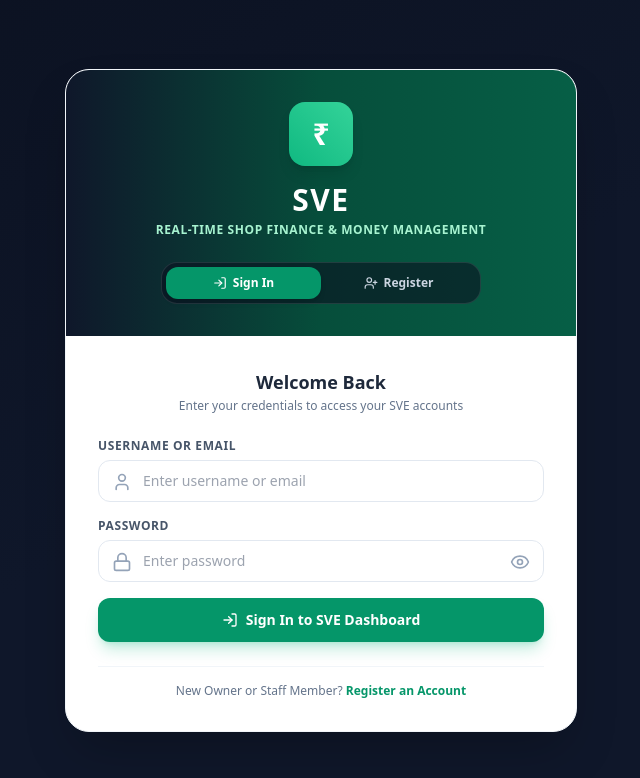
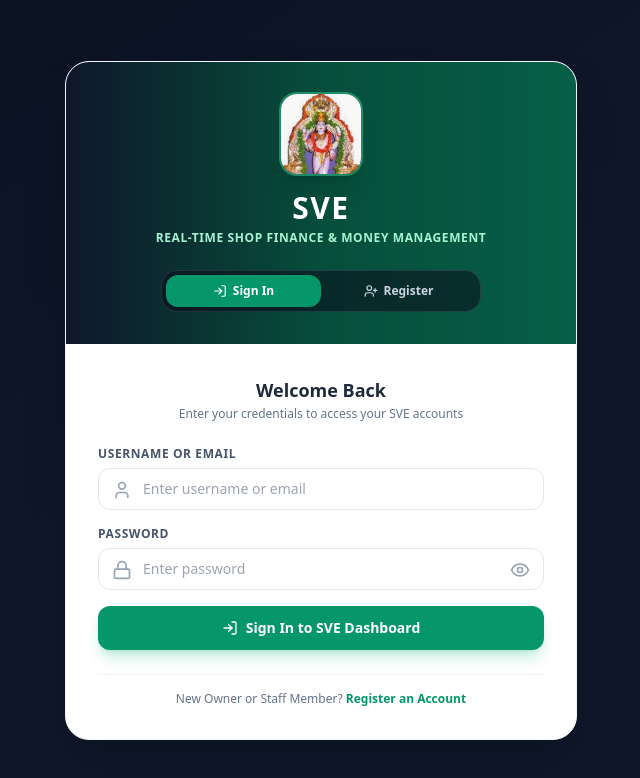
Before and after one commit to SIVA2102004/SVE, a React (Vite) app in the folder frontend/: page /login in a window 1280 px wide. Shown: the top 778 px of the page, without its empty margins (319-959 px from the left). Built offline with nearby package versions, Linux system fonts and the light colour scheme; no server answers.

Commit message:
Set deity image as official app logo across web, PWA and navigation

```diff
--- a/frontend/index.html
+++ b/frontend/index.html
@@ -2,7 +2,7 @@
 <html lang="en">
   <head>
     <meta charset="UTF-8" />
-    <link rel="icon" type="image/svg+xml" href="/favicon.svg" />
+    <link rel="icon" type="image/jpeg" href="/logo.jpg" />
     <meta name="viewport" content="width=device-width, initial-scale=1.0, maximum-scale=1.0, user-scalable=no" />
     <meta name="theme-color" content="#0284c7" />
     <meta name="apple-mobile-web-app-capable" content="yes" />
--- a/frontend/src/components/Layout.tsx
+++ b/frontend/src/components/Layout.tsx
@@ -84,8 +84,8 @@ const Layout: React.FC = () => {
       <aside className="hidden lg:flex flex-col w-64 bg-navy-950 text-white border-r border-navy-900 shadow-xl">
         <div className="p-5 border-b border-navy-800 flex items-center justify-between">
           <div className="flex items-center space-x-3">
-            <div className="w-10 h-10 rounded-xl bg-gradient-to-tr from-brand-600 to-emerald-400 flex items-center justify-center font-bold text-white text-xl shadow-md">
-              ₹
+            <div className="w-11 h-11 rounded-xl overflow-hidden shadow-md ring-2 ring-emerald-500/40 bg-navy-900 flex-shrink-0">
+              <img src="/logo.jpg" alt="SVE Logo" className="w-full h-full object-cover object-top" />
             </div>
             <div>
               <h1 className="font-bold text-lg text-white tracking-wider">SVE 2.0</h1>
@@ -184,8 +184,8 @@ const Layout: React.FC = () => {
         <header className="lg:hidden bg-navy-950 text-white border-b border-navy-900 px-4 py-3 flex flex-col gap-2 shadow-md">
           <div className="flex items-center justify-between">
             <div className="flex items-center space-x-2.5">
-              <div className="w-8 h-8 rounded-lg bg-gradient-to-tr from-brand-600 to-emerald-400 flex items-center justify-center font-bold text-white text-base">
-                ₹
+              <div className="w-9 h-9 rounded-xl overflow-hidden shadow-sm ring-1 ring-emerald-500/40 bg-navy-900 flex-shrink-0">
+                <img src="/logo.jpg" alt="SVE Logo" className="w-full h-full object-cover object-top" />
               </div>
               <div>
                 <span className="font-bold text-base tracking-wider text-white">SVE 2.0</span>
--- a/frontend/src/pages/Login.tsx
+++ b/frontend/src/pages/Login.tsx
@@ -120,8 +120,8 @@ const Login: React.FC = () => {
       <div className="w-full max-w-lg bg-white rounded-3xl shadow-2xl overflow-hidden border border-slate-100">
         {/* Header Banner */}
         <div className="bg-gradient-to-r from-navy-900 via-brand-900 to-brand-800 p-8 text-center text-white relative">
-          <div className="w-16 h-16 rounded-2xl bg-gradient-to-tr from-brand-500 to-emerald-400 mx-auto flex items-center justify-center shadow-lg mb-4 text-3xl font-black">
-            ₹
+          <div className="w-20 h-20 rounded-2xl overflow-hidden mx-auto shadow-xl ring-2 ring-emerald-400/50 mb-4 bg-navy-950">
+            <img src="/logo.jpg" alt="SVE Logo" className="w-full h-full object-cover object-top" />
           </div>
           <h1 className="text-3xl font-black tracking-wider">SVE</h1>
           <p className="text-xs text-brand-200 mt-1 uppercase tracking-wider font-semibold">
```
Also changed, not shown: frontend/public/logo.jpg (added), frontend/public/manifest.json, frontend/src/assets/logo.jpg (added).
